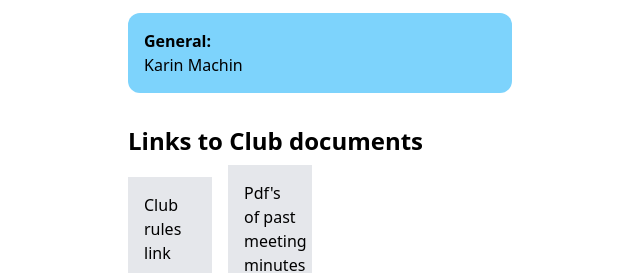
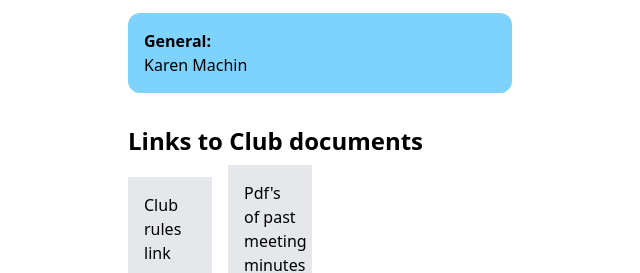
Before and after one commit to AucklandDiscGolfClub/AucklandDiscGolfClub.github.io, a plain HTML site: page pages/about.html in a window 1280 px wide. Shown: the part 639-912 px from the top of the page, 320-960 px from the left. Drawn offline with Linux system fonts and the light colour scheme.

Commit message:
fixing spelling error

```diff
--- a/pages/about.html
+++ b/pages/about.html
@@ -47,7 +47,7 @@
 			<p class="font-semibold">General:</p> <p>Laura Bakker</p>
 		</div>
 	  	<div class="bg-sky-300 p-4 rounded-xl max-w-sm mx-auto items-center mt-4" >
-		  	<p class="font-semibold">General:</p> <p>Karin Machin</p>
+		  	<p class="font-semibold">General:</p> <p>Karen Machin</p>
 	  	</div>
 
 
```
